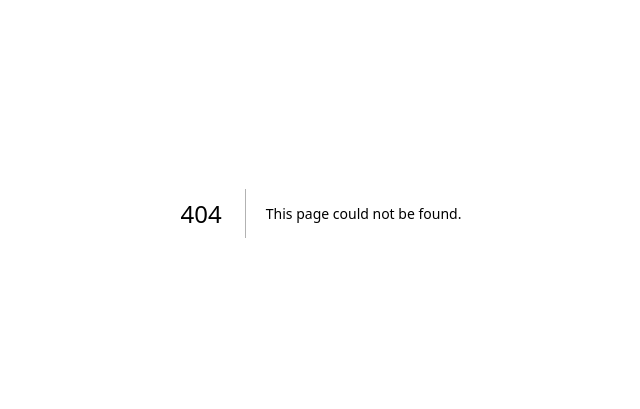
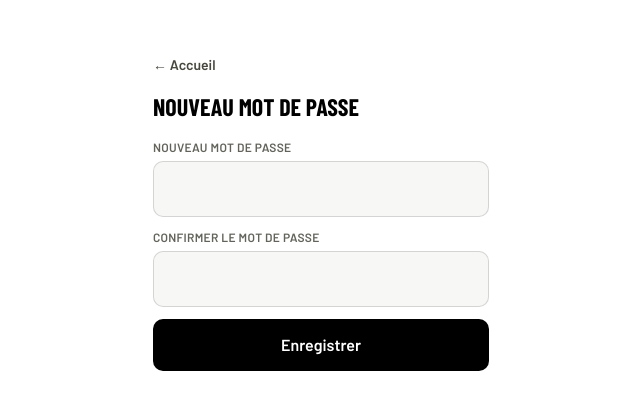
Before and after one commit to webmodernseo-code/brvminvest, a Next.js app in the folder web/: page /reset-password in a window 1280 px wide. Before the commit this address had no page. Shown: the part 187-596 px from the top of the page, without its empty margins (319-959 px from the left). Built offline with nearby package versions, Linux system fonts and the light colour scheme; a web font is replaced by a local one.

Commit message:
feat: add reset-password page

```diff
--- /dev/null
+++ b/web/app/reset-password/page.tsx
@@ -0,0 +1,71 @@
+"use client";
+
+import { useState } from "react";
+import { useRouter } from "next/navigation";
+import { createBrowserSupabaseClient } from "@/lib/supabase/client";
+import { validatePassword } from "@/lib/validation";
+import { Input } from "@/components/ui/Input";
+import { Button } from "@/components/ui/Button";
+import { BackHomeLink } from "@/components/ui/BackHomeLink";
+
+export default function ResetPasswordPage() {
+  const router = useRouter();
+  const [password, setPassword] = useState("");
+  const [confirmPassword, setConfirmPassword] = useState("");
+  const [error, setError] = useState<string | null>(null);
+  const [loading, setLoading] = useState(false);
+
+  async function handleSubmit(e: React.FormEvent) {
+    e.preventDefault();
+
+    const validationError = validatePassword(password);
+    if (validationError) {
+      setError(validationError);
+      return;
+    }
+    if (password !== confirmPassword) {
+      setError("Les mots de passe ne correspondent pas.");
+      return;
+    }
+
+    setLoading(true);
+    setError(null);
+    const supabase = createBrowserSupabaseClient();
+    const { error: updateError } = await supabase.auth.updateUser({ password });
+
+    if (updateError) {
+      setError(updateError.message);
+      setLoading(false);
+      return;
+    }
+
+    router.push("/");
+  }
+
+  return (
+    <div className="mx-auto flex min-h-screen max-w-sm flex-col justify-center gap-4 p-6">
+      <BackHomeLink />
+      <h1 className="font-display text-2xl font-extrabold uppercase text-text-primary">
+        Nouveau mot de passe
+      </h1>
+      <form onSubmit={handleSubmit} className="flex flex-col gap-3">
+        <Input
+          label="Nouveau mot de passe"
+          type="password"
+          value={password}
+          onChange={(e) => setPassword(e.target.value)}
+        />
+        <Input
+          label="Confirmer le mot de passe"
+          type="password"
+          value={confirmPassword}
+          onChange={(e) => setConfirmPassword(e.target.value)}
+        />
+        {error && <p className="text-sm text-market-down">{error}</p>}
+        <Button type="submit" fullWidth disabled={loading}>
+          {loading ? "Enregistrement..." : "Enregistrer"}
+        </Button>
+      </form>
+    </div>
+  );
+}
```
